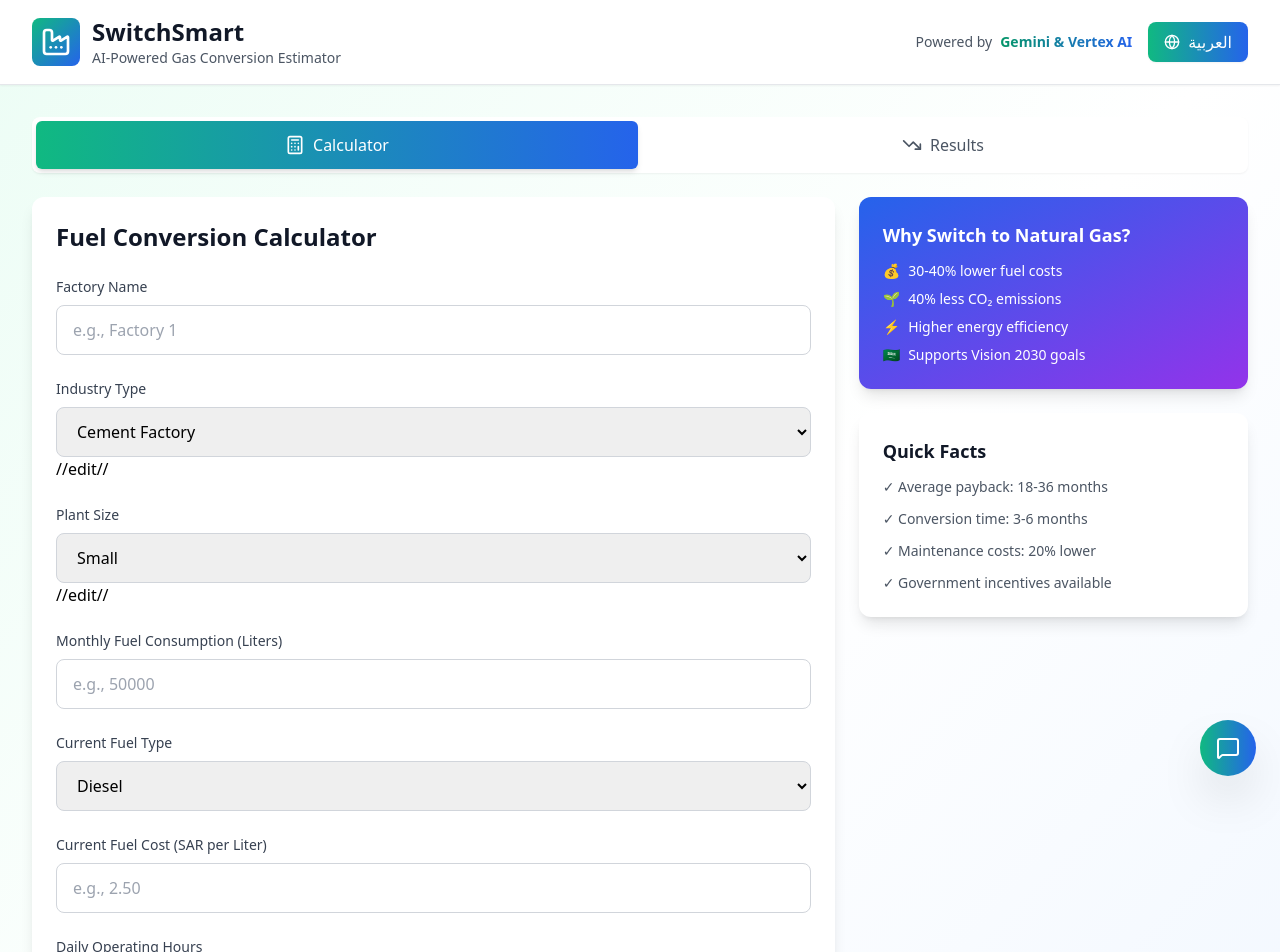
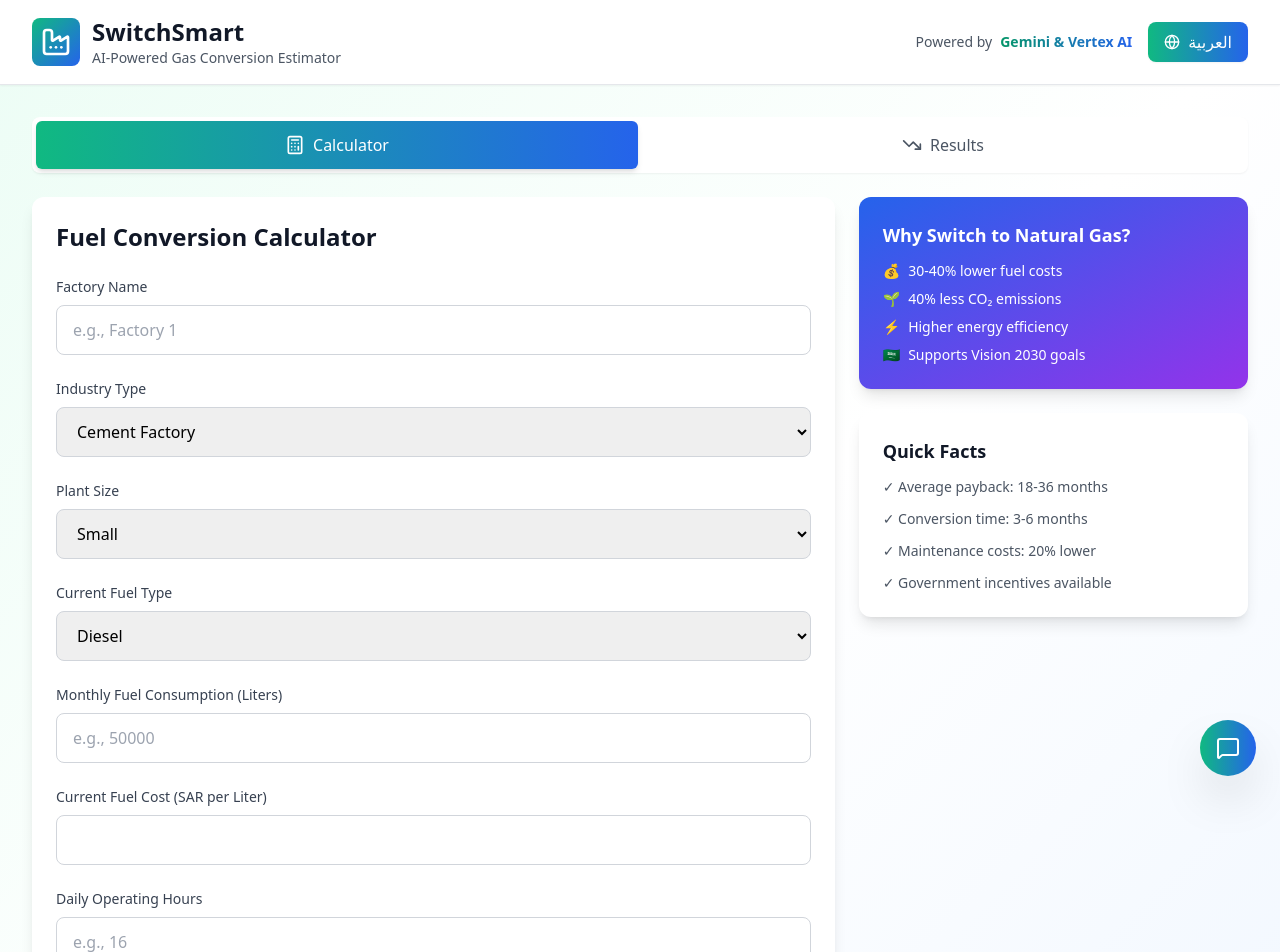
Before and after one commit to sheriefelhamy/SwitchSmart, a React (Create React App) app: page / in a window 1280 px wide. Shown: the top 952 px of the page. Built offline with nearby package versions, Linux system fonts and the light colour scheme.

Commit message:
new restrictions

```diff
--- a/src/App.js
+++ b/src/App.js
@@ -36,7 +36,7 @@ const App = () => {
 
   //const [errors, setErrors] = useState({});
 
-  // IMPORTANT: Replace with your Google Apps Script URL
+
   const GOOGLE_SCRIPT_URL =
     "https://script.google.com/macros/s/AKfycbwnWKTRffWHdR85ESzn6D2ZjYm09FQaJhcoXRKQuZx1G0jhRTsYvwb6iD9TWRU8OKywbw/exec";
 
@@ -56,22 +56,36 @@ const App = () => {
   };
 
 
-  const handleInputChange = (e) => {
-    const { name, value } = e.target;
-   if (name === "monthlyConsumption" && value < 0) {
-    //setErrors(prev => ({
+   //setErrors(prev => ({
       //...prev,
       //monthlyConsumption: "Enter valid consumption",
     //})
  // );
+
+  const handleInputChange = (e) => {
+    const { name, value } = e.target;
+  if (name === "monthlyConsumption" && value < 0 || value > 1000000)
+  {
+    console.log("enter valid input");
     return;
   }
+   if(name === "operatingHours" && value > 24 || value < 0)
+  {
+    console.log("enter valid input");
+    return;
+  }
+  else if(name === "currentFuelCost" && (value < 0 || value > 10000))
+  {
+    console.log("enter valid input");
+    return;
+  }
+
   // clear error when valid input
  // setErrors(prev => ({
    // ...prev,
     //monthlyConsumption: "",
   //}))
-
+    else
     {
       setFormData((prev) => ({ ...prev, [name]: value }));
     }
--- a/src/components/CalculatorForm.js
+++ b/src/components/CalculatorForm.js
@@ -22,7 +22,6 @@ const CalculatorForm = ({
   const fuelTypes = [
     { value: "diesel", label: t.diesel },
     { value: "heavy_oil", label: t.heavyOil },
-    { value: "lpg", label: t.lpg },
   ];
 
   const plantsize = [
@@ -87,7 +86,7 @@ const CalculatorForm = ({
           </select>
         </div>
 
-            //edit//
+
 
         <div>
           <label
@@ -115,34 +114,6 @@ const CalculatorForm = ({
 
 
 
-
-              //edit//
-
-        <div>
-          <label
-            className={`block text-sm font-medium text-gray-700 mb-2 ${
-              isRTL ? "text-right" : ""
-            }`}
-          >
-            {t.monthlyConsumption}
-          </label>
-          <input
-            type="number"
-            name="monthlyConsumption"
-            value={formData.monthlyConsumption}
-            onChange={onInputChange}
-            placeholder={
-                    //  errors.monthlyConsumption
-                      //? errors.monthlyConsumption
-                      //:
-                       t.placeholderConsumption
-                        }
-          className={`w-full px-4 py-3 border border-gray-300 rounded-lg focus:ring-2 focus:ring-emerald-500 focus:border-transparent ${
-          isRTL ? "text-right" : ""
-             }`}
-          />
-        </div>
-
         <div>
           <label
             className={`block text-sm font-medium text-gray-700 mb-2 ${
@@ -167,6 +138,34 @@ const CalculatorForm = ({
           </select>
         </div>
 
+
+           <div>
+          <label
+            className={`block text-sm font-medium text-gray-700 mb-2 ${
+              isRTL ? "text-right" : ""
+            }`}
+          >
+            {t.monthlyConsumption}
+          </label>
+          <input
+            type="number"
+            name="monthlyConsumption"
+            value={formData.monthlyConsumption}
+            onChange={onInputChange}
+            placeholder={
+                    //errors.monthlyConsumption
+                      //? errors.monthlyConsumption
+                      //:
+                       t.placeholderConsumption
+                        }
+          className={`w-full px-4 py-3 border border-gray-300 rounded-lg focus:ring-2 focus:ring-emerald-500 focus:border-transparent ${
+          isRTL ? "text-right" : ""
+             }`}
+          />
+        </div>
+
+
+
         <div>
           <label
             className={`block text-sm font-medium text-gray-700 mb-2 ${
@@ -181,7 +180,7 @@ const CalculatorForm = ({
             name="currentFuelCost"
             value={formData.currentFuelCost}
             onChange={onInputChange}
-            placeholder={t.placeholderCost}
+            placeholder={t.placeholderFuelCost}
             className={`w-full px-4 py-3 border border-gray-300 rounded-lg focus:ring-2 focus:ring-emerald-500 focus:border-transparent ${
               isRTL ? "text-right" : ""
             }`}
--- a/src/components/PDFExporter.js
+++ b/src/components/PDFExporter.js
@@ -102,7 +102,6 @@ const ResultsPanel = ({
       const fuelMap = {
         diesel: language === 'ar' ? 'الديزل' : 'Diesel',
         heavy_oil: language === 'ar' ? 'الزيت الثقيل' : 'Heavy Fuel Oil',
-        lpg: language === 'ar' ? 'الغاز البترولي المسال' : 'LPG'
       };
 
       const overviewData = [
--- a/src/data/translations.js
+++ b/src/data/translations.js
@@ -111,9 +111,8 @@ export const translations = {
     glass: "تصنيع الزجاج",
     diesel: "الديزل",
     heavyOil: "الزيت الثقيل",
-    lpg: "الغاز البترولي المسال",
     placeholderConsumption: "مثلاً، 50000",
-    placeholderCost: "مثلاً، 2.50",
+    placeholderFuelCost: "مثلاً، 2.50",
     placeholderHours: "مثلاً، 16",
     placeholderLocation: "مثلاً، الرياض",
     placeholderConversion: "الافتراضي: 500,000 ريال",
```
Also changed, not shown: public/index.html (+1 -21 lines).
